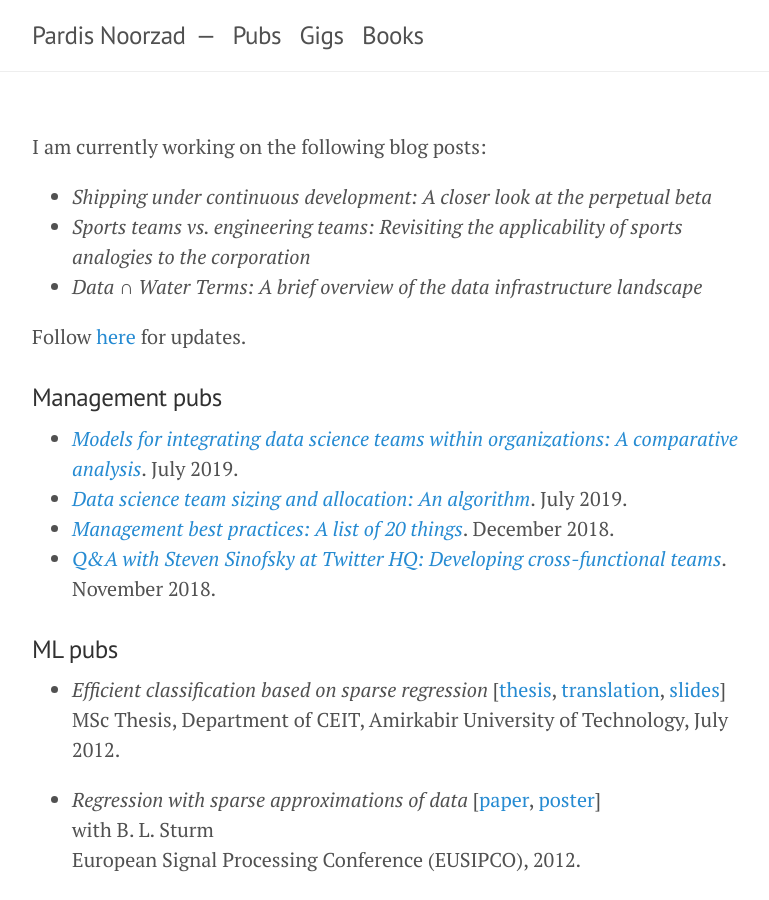
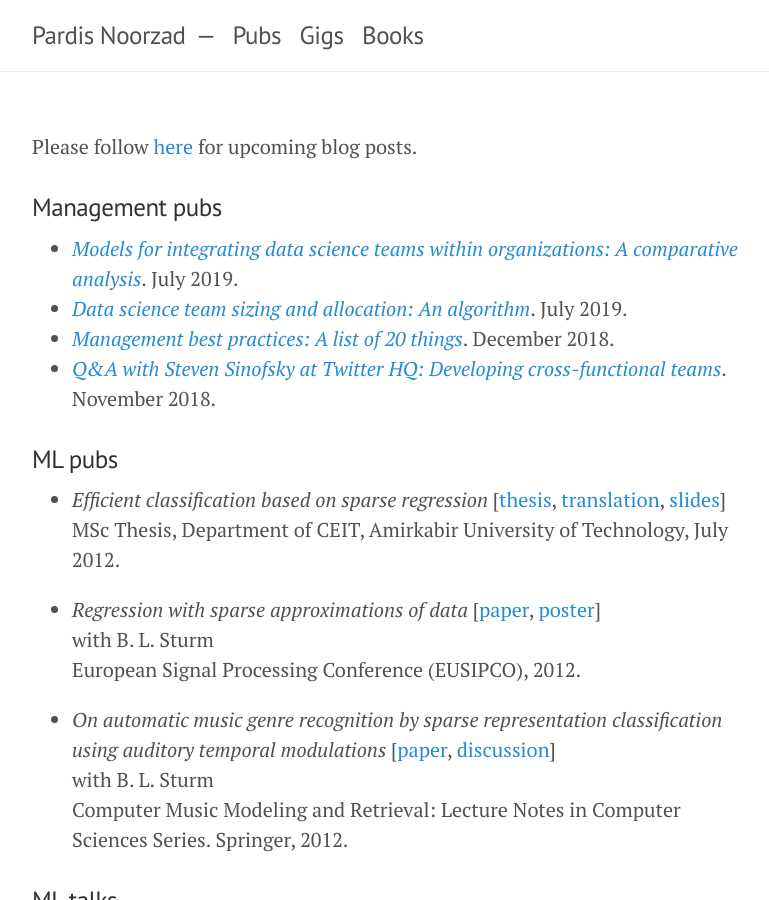
Before and after one commit to djpardis/djpardis.github.io, a Jekyll site: the page built from pubs.md, in a window 1280 px wide and 900 px high. Shown: the whole window, without its empty margins (248-1017 px from the left). Built offline with Jekyll 4.4.1, drawn with Linux system fonts in a browser that asks for light colours.

Commit message:
Fix wording

```diff
--- a/index.html
+++ b/index.html
@@ -9,7 +9,7 @@ title: Bio
 <img src="/files/pics/profile_pic.jpg" alt="Pardis Noorzad" title="Pardis Noorzad">
 
 <p>
-I am Head of Data Science at <a href="https://carbonhealth.com/" target="_blank">Carbon Health</a>, a technology-enabled healthcare provider designed to make world-class primary and urgent care accessible to all. My team's mission is to improve health outcomes and increase operational efficiency. We maintain a <a href="http://covidclinicaldata.org/" target="_blank">clinical data repository</a> for research purposes.
+I am Head of Data Science at <a href="https://carbonhealth.com/" target="_blank">Carbon Health</a>, a technology-enabled healthcare provider designed to make world-class primary and urgent care accessible to all. My team's mission is to improve health outcomes and increase operational efficiency. We maintain an <a href="http://covidclinicaldata.org/" target="_blank">open clinical data repository</a> for research purposes.
 </p>
 
 <p>
--- a/pubs.md
+++ b/pubs.md
@@ -3,12 +3,12 @@ layout: page
 title: Pubs
 ---
 
-I am currently working on the following blog posts:
+<!-- I am currently working on the following blog posts:
 - <em>Shipping under continuous development: A closer look at the perpetual beta</em>
 - <em>Sports teams vs. engineering teams: Revisiting the applicability of sports analogies to the corporation</em>
-- <em>Data &cap; Water Terms: A brief overview of the data infrastructure landscape</em>
+- <em>Data &cap; Water Terms: A brief overview of the data infrastructure landscape</em> -->
 
-Follow <a href="https://medium.com/@djpardis/" target="_blank">here</a> for updates.
+Please follow <a href="https://medium.com/@djpardis/" target="_blank">here</a> for upcoming blog posts.
 
 ### Management pubs
 
```
Also changed, not shown: gigs.md (+2 -2 lines).
